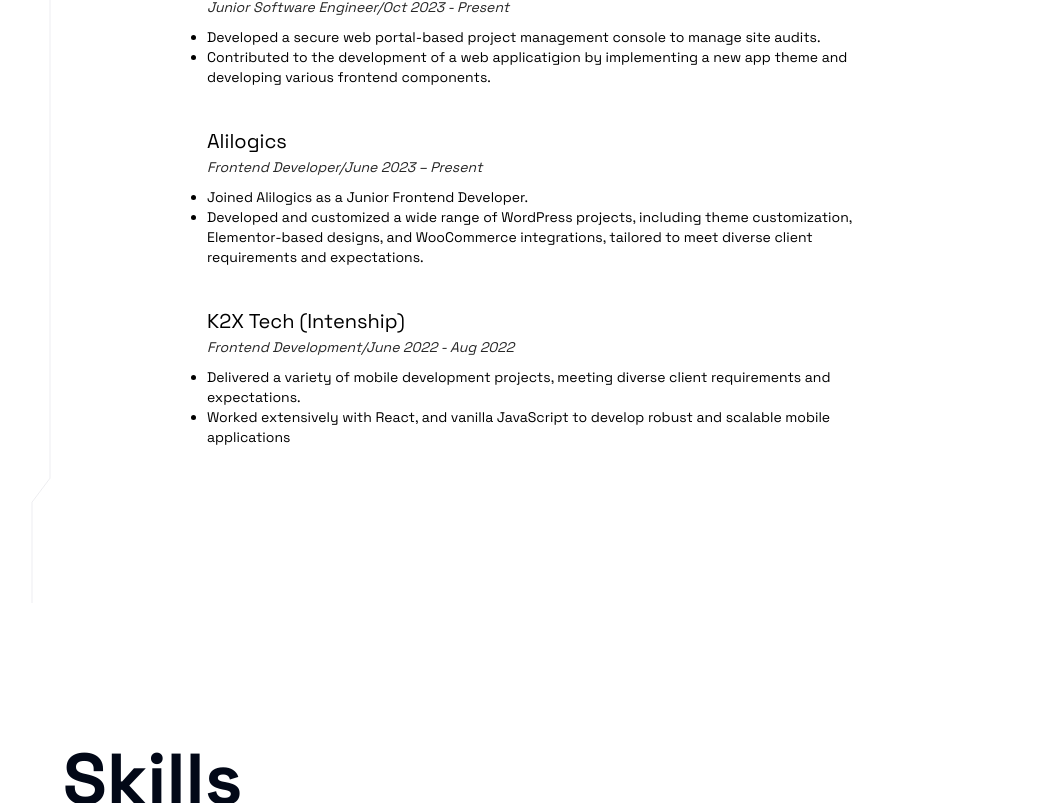
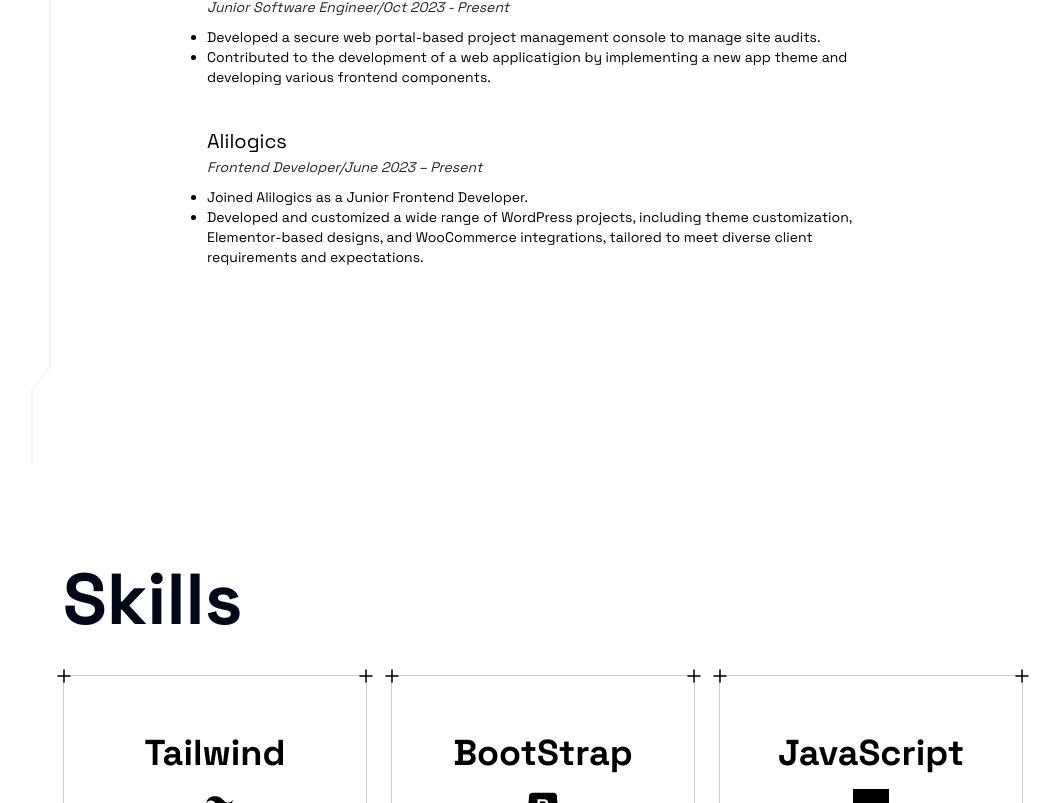
Before and after one commit to AmarAbbas123/Personal_Portfolio, a Next.js app: page / in a window 1280 px wide. Shown: the part 1081-1884 px from the top of the page, without its empty margins (97-1157 px from the left). Built offline with nearby package versions, Linux system fonts and the light colour scheme.

Commit message:
Update ExperienceSection.tsx

```diff
--- a/src/components/page-ui/ExperienceSection.tsx
+++ b/src/components/page-ui/ExperienceSection.tsx
@@ -52,14 +52,5 @@
         badge: 'Frontend Developer/June 2023 – Present'
     },
 
-    {
-        title: 'K2X Tech (Intenship)',
-        description: (
-            <ul className="list-disc">
-                <li>Delivered a variety of mobile development projects, meeting diverse client requirements and expectations.</li>
-                <li>Worked extensively with React, and vanilla JavaScript to develop robust and scalable mobile applications</li>
-            </ul>
-        ),
-        badge: 'Frontend Development/June 2022 - Aug 2022'
-    }
+
 ];
```
